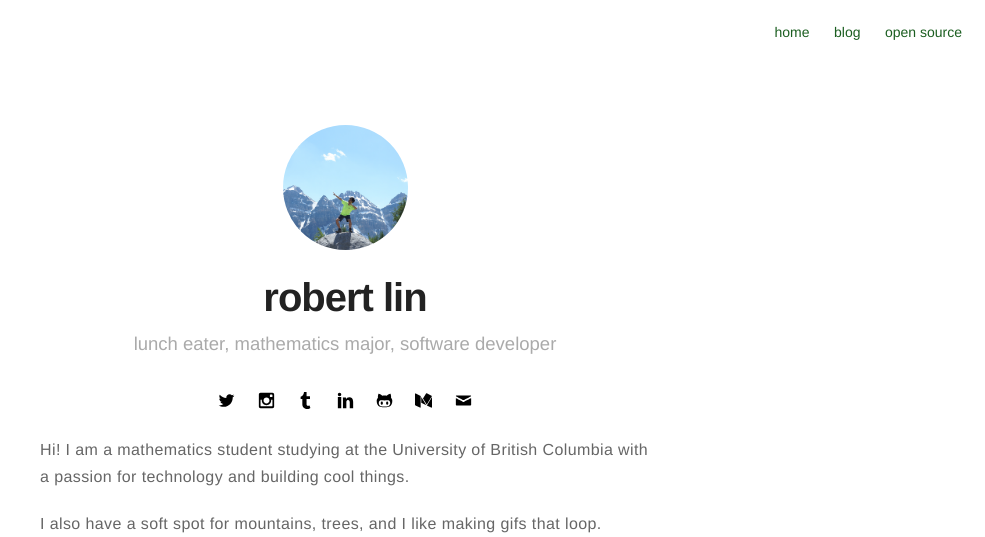
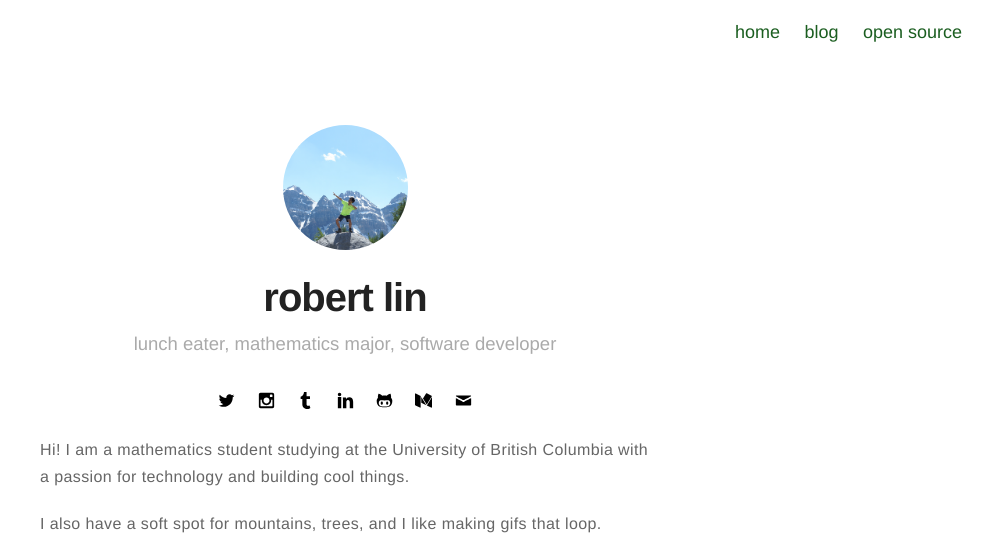
Before and after one commit to bobheadxi/bobheadxi.github.io, a Jekyll site: the page built from about.md, in a window 1280 px wide. Shown: the top 537 px of the page, without its empty margins (295-1280 px from the left). Built offline with Jekyll 4.4.1, drawn with Linux system fonts in a browser that asks for light colours; grey boxes are pictures that could not be loaded.

Commit message:
larger nav

```diff
--- a/_sass/components/nav.sass
+++ b/_sass/components/nav.sass
@@ -24,7 +24,7 @@
         padding: 0 13px 0
 
         > .item > .link
-            font-size: 1.4rem
+            font-size: 1.8rem
             padding: 20px 10px
 
 .nav-home
```
